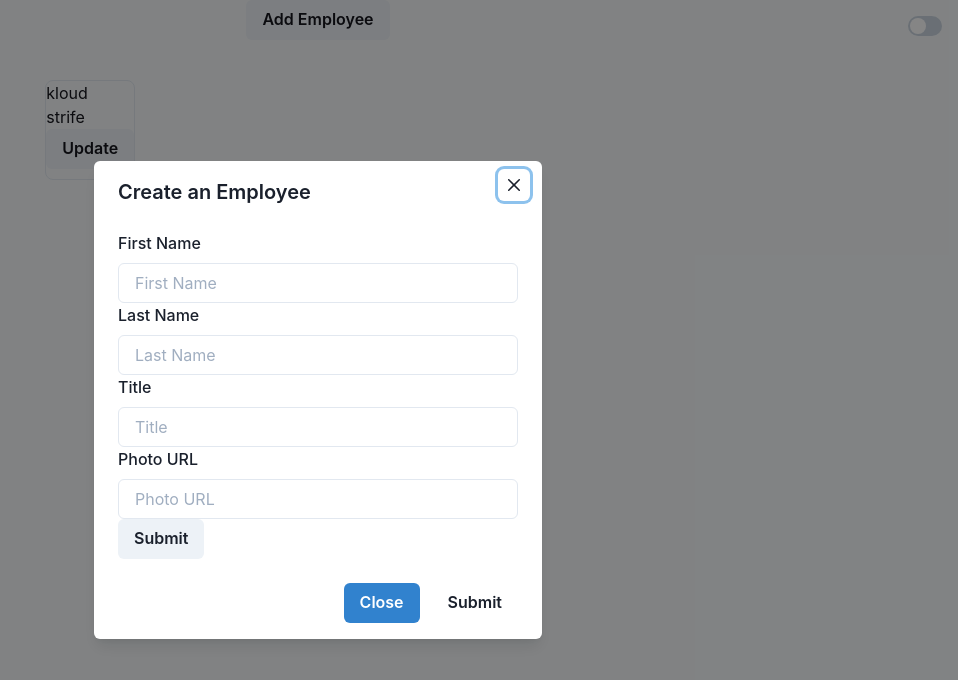
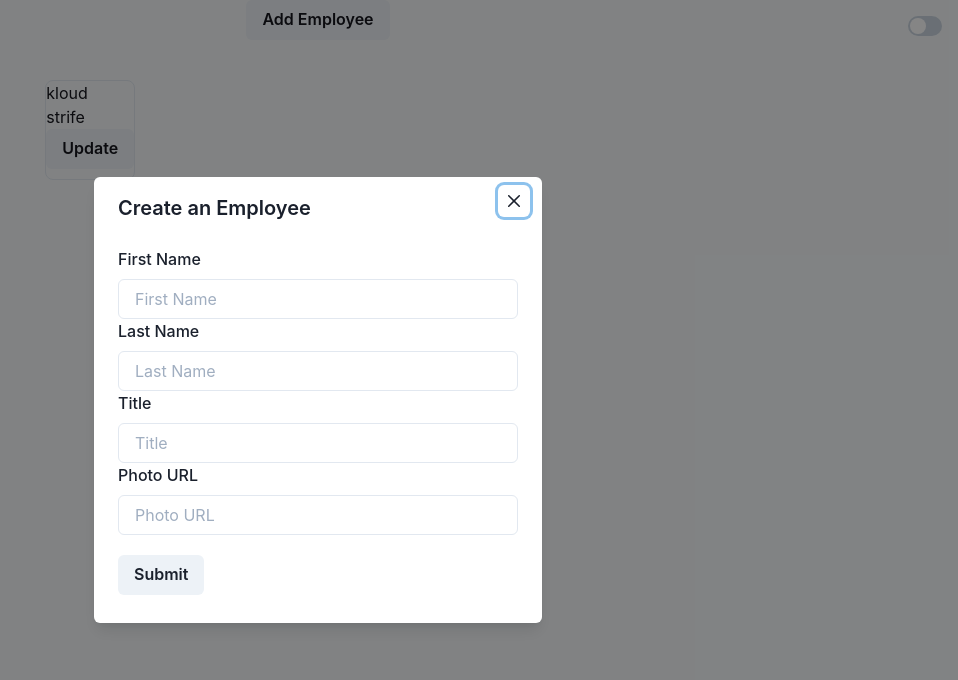
Before and after one commit to kloudysky/employee-directory, a Next.js app in the folder web/: page / in a window 1280 px wide. Both pictures are taken after a click on the button "Add Employee". Shown: the top 680 px of the page, without its empty margins (322-1280 px from the left). Built offline with nearby package versions, Linux system fonts and the light colour scheme.

Commit message:
updated styling for create employee modal

```diff
--- a/web/src/components/CreateEmployeeModal.tsx
+++ b/web/src/components/CreateEmployeeModal.tsx
@@ -43,7 +43,9 @@ export const CreateEmployeeModal: React.FC<CreateEmployeeModalProps> = ({}) => {
               placeholder="Photo URL"
               label="Photo URL"
             />
-            <Button type="submit">Submit</Button>
+            <Button mt={5} mb={5} type="submit">
+              Submit
+            </Button>
           </Form>
         )}
       </Formik>
--- a/web/src/components/FormModal.tsx
+++ b/web/src/components/FormModal.tsx
@@ -38,12 +38,6 @@ export const FormModal: React.FC<FormModalProps> = ({
           <ModalHeader>{title}</ModalHeader>
           <ModalCloseButton />
           <ModalBody>{children}</ModalBody>
-          <ModalFooter>
-            <Button colorScheme="blue" mr={3} onClick={onClose}>
-              Close
-            </Button>
-            <Button variant="ghost">{action}</Button>
-          </ModalFooter>
         </ModalContent>
       </Modal>
     </>
```
